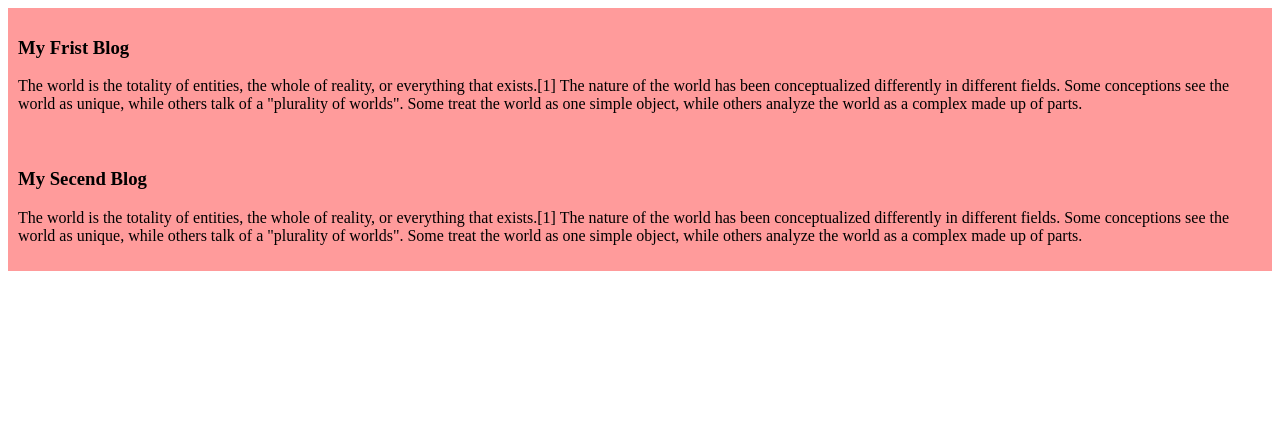
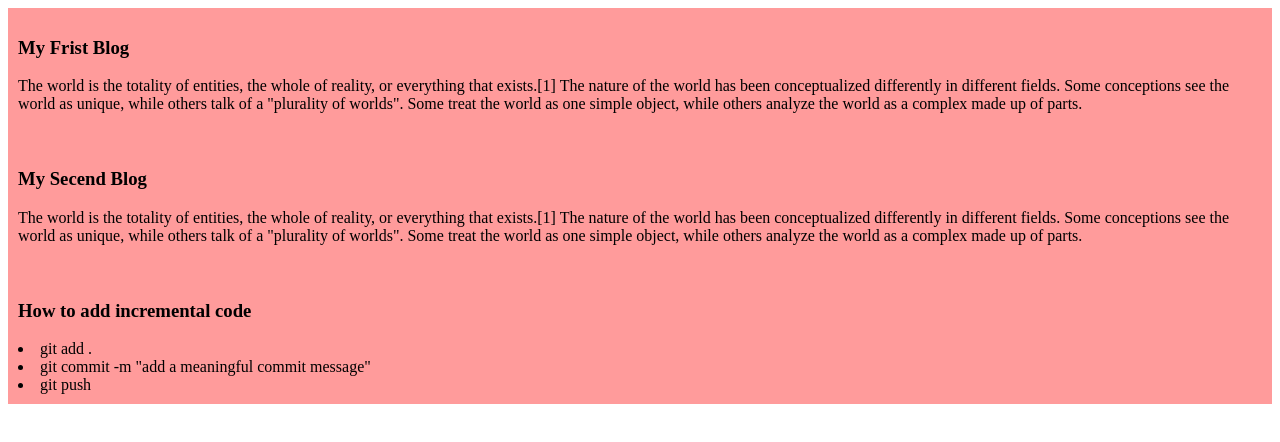
Before and after one commit to webjulkarnaim/my_simple_website, a plain HTML site: page index.html in a window 1280 px wide. Drawn offline with Linux system fonts and the light colour scheme.

Commit message:
added a list

```diff
--- a/index.html
+++ b/index.html
@@ -27,6 +27,18 @@
     </p>
  </div>
 
+ <div>
+  <h3>  How to add incremental code</h3>
+  <li>
+    git add .
+  </li>
+  <li>
+    git commit -m "add a meaningful commit message"
+  </li>
+  <li>
+    git push
+  </li>
+ </div>
 
 </body>
 </html>
```
